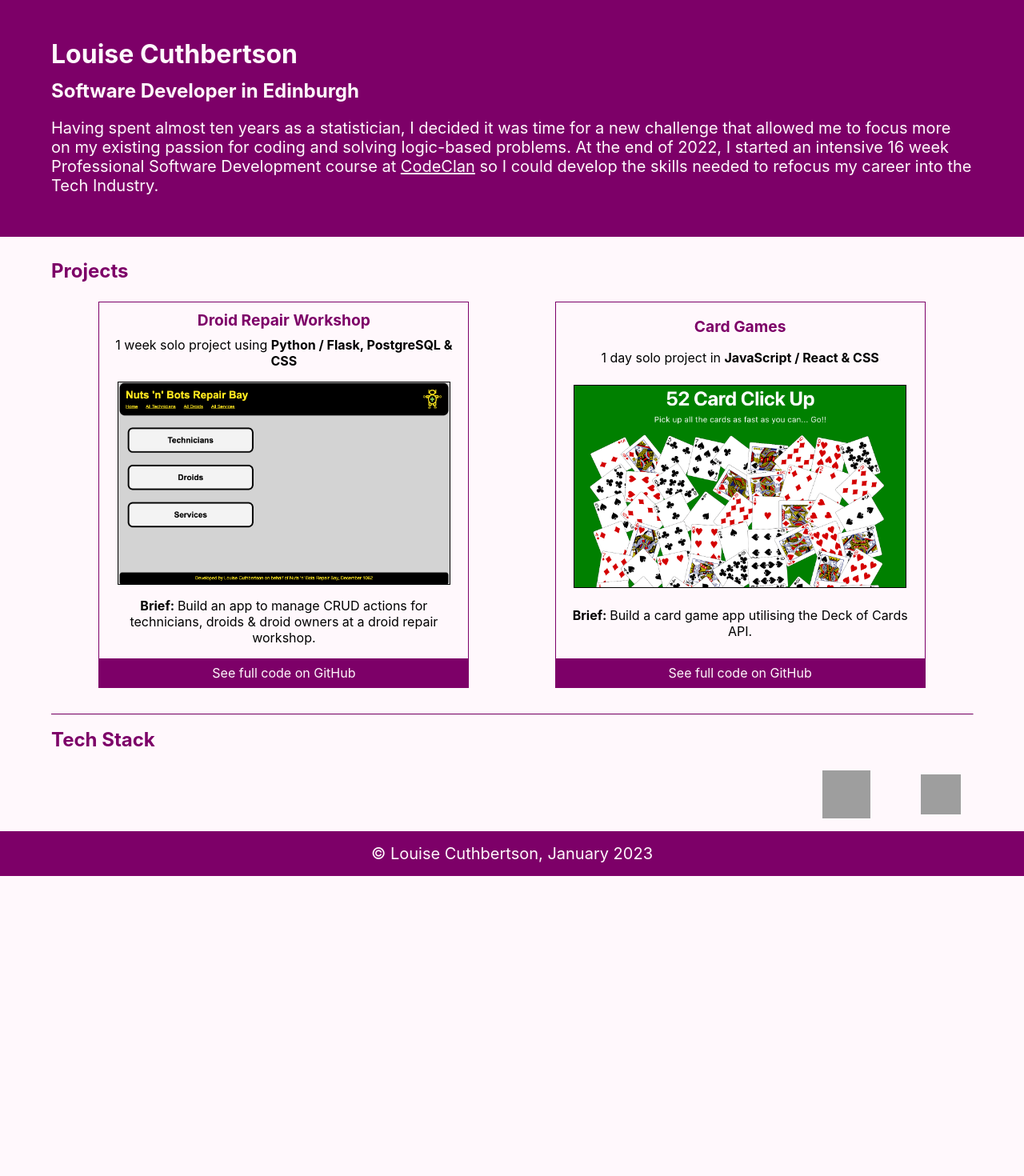
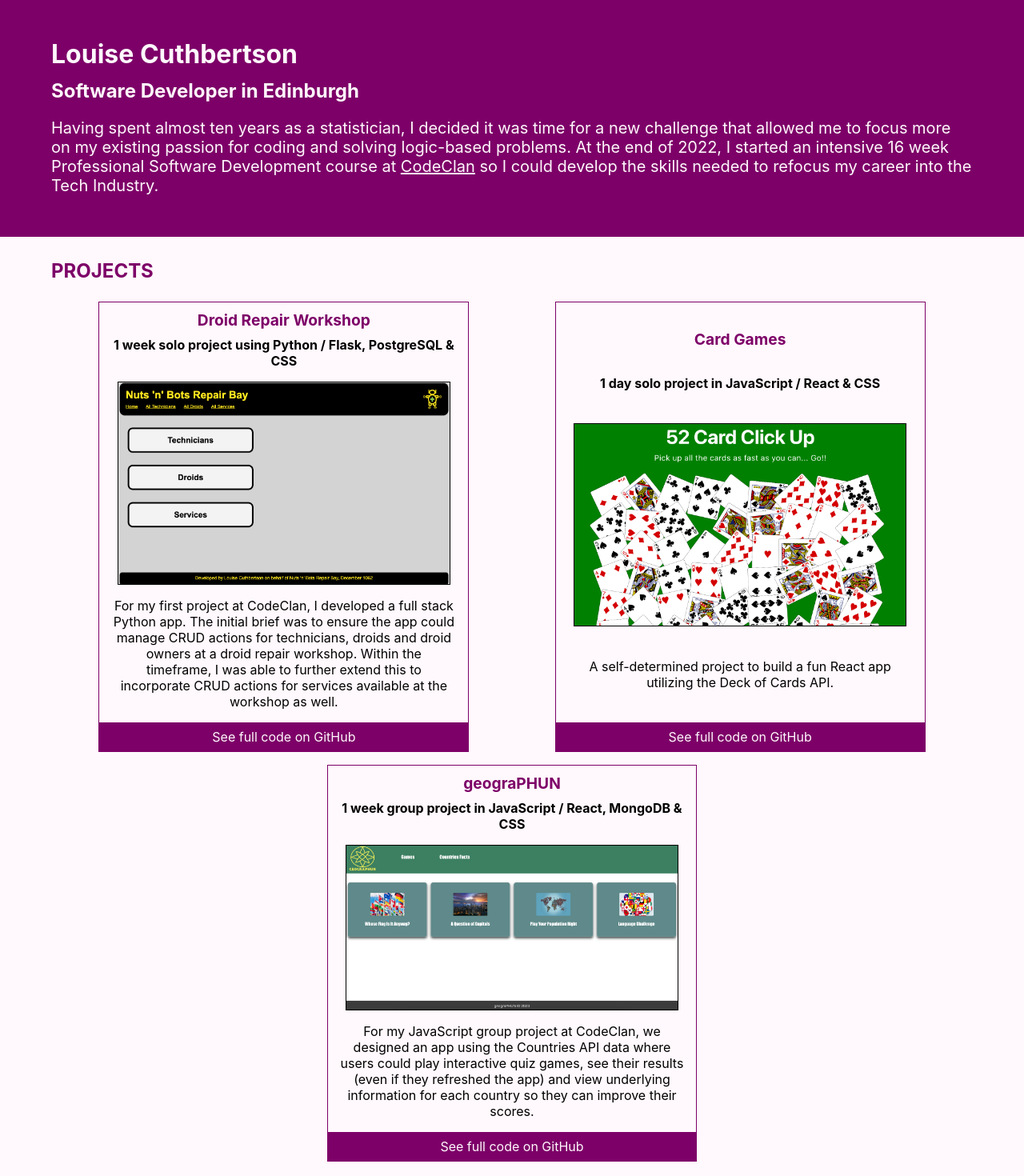
Before and after one commit to louise3112/portfolio_app, a React (Create React App) app: page / in a window 1280 px wide. Shown: the top 1470 px of the page at 80% size. Before the commit the page ends 1095 px from the top, so only its background shows below. Built offline with nearby package versions, Linux system fonts and the light colour scheme; grey boxes are pictures that could not be loaded.

Commit message:
added JS group project and mongoDB icon

```diff
--- a/src/components/AboutMe.js
+++ b/src/components/AboutMe.js
@@ -57,7 +57,7 @@ const AboutMe = () => {
         <AboutMeSection>
             <AboutMeHeading>Louise Cuthbertson </AboutMeHeading>
             <AboutMeSubHeading>Software Developer in Edinburgh</AboutMeSubHeading>
-            <AboutMeLinkedin href="www.linkedin.com/in/lcuthbertson3112" target="_blank"><InlineIcon icon={linkedinIcon} height="4em" width="4em"/></AboutMeLinkedin>
+            <AboutMeLinkedin href="https://www.linkedin.com/in/lcuthbertson3112" target="_blank"><InlineIcon icon={linkedinIcon} height="4em" width="4em"/></AboutMeLinkedin>
             <AboutMeGithub href="https://github.com/louise3112" target="_blank"><InlineIcon icon={githubIcon} height="4em" width="4em"/></AboutMeGithub>
 
             <AboutMeText> Having spent almost ten years as a statistician, I decided it was time for a new challenge that allowed me to focus more on my existing passion for coding and solving logic-based problems. At the end of 2022, I started an intensive 16 week Professional Software Development course at <AboutMeLink href="https://codeclan.com/" target="_blank">CodeClan</AboutMeLink> so I could develop the skills needed to refocus my career into the Tech Industry. </AboutMeText>
--- a/src/components/Projects.js
+++ b/src/components/Projects.js
@@ -1,5 +1,6 @@
 import cardGames from '../images/cardGames.png'
 import droidWorkshop from '../images/droidWorkshop.png'
+import countriesQuiz from '../images/countriesQuiz.png'
 
 import styled from "styled-components"
 
@@ -82,15 +83,15 @@ const GitHubLinks = styled.a`
 const Projects = () => {
     return (
         <ProjectsSection>
-            <ProjectsHeading>Projects</ProjectsHeading>
+            <ProjectsHeading>PROJECTS</ProjectsHeading>
             <ProjectsList>
 
                 <ProjectBox>
                     {/* <ProjectsLinks href="" target="_blank"> */}
                         <ProjectHeading>Droid Repair Workshop</ProjectHeading>
-                        <ProjectInfo>1 week solo project using <b>Python / Flask, PostgreSQL & CSS</b></ProjectInfo>
+                        <ProjectInfo><b>1 week solo project using Python / Flask, PostgreSQL & CSS</b></ProjectInfo>
                         <ProjectImage src={droidWorkshop} alt="Screenshot of Droid Repair Workshop app"/>
-                        <ProjectInfo><b>Brief: </b> Build an app to manage CRUD actions for technicians, droids & droid owners at a droid repair workshop.</ProjectInfo>
+                        <ProjectInfo>For my first project at CodeClan, I developed a full stack Python app. The initial brief was to ensure the app could manage CRUD actions for technicians, droids and droid owners at a droid repair workshop. Within the timeframe, I was able to further extend this to incorporate CRUD actions for services available at the workshop as well.</ProjectInfo>
                     {/* </ ProjectsLinks> */}
                     <GitHubLinks href="https://github.com/louise3112/droid_workshop" target="_blank">See full code on GitHub</GitHubLinks>
                 </ProjectBox>
@@ -98,11 +99,21 @@ const Projects = () => {
                 <ProjectBox>
                     <ProjectsLinks href="https://louise3112.github.io/card_games/" target="_blank">
                         <ProjectHeading>Card Games</ProjectHeading>
-                        <ProjectInfo>1 day solo project in <b>JavaScript / React & CSS </b></ProjectInfo>
+                        <ProjectInfo><b>1 day solo project in JavaScript / React & CSS </b></ProjectInfo>
                         <ProjectImage src={cardGames} alt="Screenshot of Card Games app"/>
-                        <ProjectInfo><b>Brief: </b> Build a card game app utilising the Deck of Cards API.</ProjectInfo>
+                        <ProjectInfo>A self-determined project to build a fun React app utilizing the Deck of Cards API. </ProjectInfo>
                     </ ProjectsLinks>
                     <GitHubLinks href="https://github.com/louise3112/card_games" target="_blank">See full code on GitHub</GitHubLinks>
+                </ProjectBox>
+
+                <ProjectBox>
+                    {/* <ProjectsLinks href="" target="_blank"> */}
+                        <ProjectHeading>geograPHUN</ProjectHeading>
+                        <ProjectInfo><b>1 week group project in JavaScript / React, MongoDB & CSS </b></ProjectInfo>
+                        <ProjectImage src={countriesQuiz} alt="Screenshot of geograPHUN app"/>
+                        <ProjectInfo>For my JavaScript group project at CodeClan, we designed an app using the Countries API data where users could play interactive quiz games, see their results (even if they refreshed the app) and view underlying information for each country so they can improve their scores.</ProjectInfo>
+                    {/* </ ProjectsLinks> */}
+                    <GitHubLinks href="https://github.com/louise3112/countries_quiz" target="_blank">See full code on GitHub</GitHubLinks>
                 </ProjectBox>
 
 
--- a/src/components/TechStack.js
+++ b/src/components/TechStack.js
@@ -10,7 +10,7 @@ import mochaIcon from '@iconify/icons-logos/mocha'
 import jestIcon from '@iconify/icons-logos/jest'
 import cypressIcon from '@iconify/icons-logos/cypress'
 import reactIcon from '@iconify/icons-logos/react'
-// import mongodbIcon from '@iconify/icons-logos/mongodb'
+import mongodbIcon from '@iconify/icons-logos/mongodb'
 
 import pythonIcon from '@iconify/icons-logos/python'
 import flaskIcon from '@iconify/icons-logos/flask'
@@ -62,7 +62,7 @@ const TechStackItem = styled.li`
 const TechStack = () => {
     return (
         <TechStackSection>
-            <TechStackHeading>Tech Stack</TechStackHeading>
+            <TechStackHeading>TECH STACK</TechStackHeading>
             <TechStackList>
                 <TechStackItem title="JavaScript">
                     <Icon icon={javascriptIcon} height="4em" width="4em"/>
@@ -98,6 +98,10 @@ const TechStack = () => {
 
                 <TechStackItem title="PostgreSQL">
                     <Icon icon={postgresqlIcon} height="4em" width="4em"/>
+                </TechStackItem>
+
+                <TechStackItem title="MongoDB">
+                    <Icon icon={mongodbIcon} height="5em" width="5em"/>
                 </TechStackItem>
 
                 <TechStackItem title="HTML">
```
Also changed, not shown: src/images/countriesQuiz.png (added).
